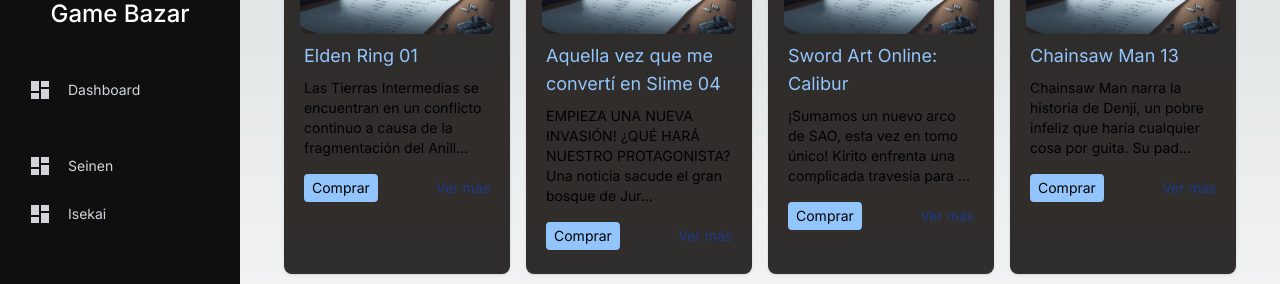
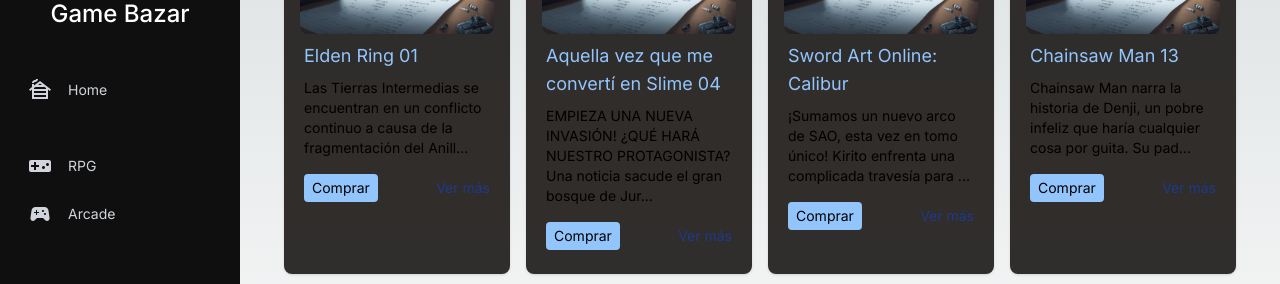
Before and after one commit to leandrodrey/nextjs-course-coderhouse, a Next.js app: page / in a window 1280 px wide. Shown: the part 244-528 px from the top of the page. Built offline with nearby package versions, Linux system fonts and the light colour scheme.

Commit message:
Menu improvements, icons and Link component

```diff
--- a/app/components/ui/Menu.tsx
+++ b/app/components/ui/Menu.tsx
@@ -1,27 +1,27 @@
-// Menu.tsx
-import { FC } from "react";
-import DashboardIcon from '@mui/icons-material/Dashboard';
+import {FC} from "react";
 import Link from "next/link";
+import CabinIcon from '@mui/icons-material/Cabin';
+import VideogameAssetIcon from '@mui/icons-material/VideogameAsset';
+import SportsEsportsIcon from '@mui/icons-material/SportsEsports';
 
 interface MenuProps {
     open: boolean;
 }
 
-const Menu: FC<MenuProps> = ({ open }) => {
+const Menu: FC<MenuProps> = ({open}) => {
     const Menus = [
-        { title: "Dashboard", url:'/', icon: <DashboardIcon /> },
-        { title: "Seinen", url:'/category/1', icon: <DashboardIcon />, gap: true },
-        { title: "Isekai", url:'/category/2', icon: <DashboardIcon /> },
+        {title: "Home", url: '/', icon: <CabinIcon/>},
+        {title: "RPG", url: '/category/1', icon: <VideogameAssetIcon/>, gap: true},
+        {title: "Arcade", url: '/category/2', icon: <SportsEsportsIcon/>},
     ];
 
     return (
         <ul className="pt-6">
             {Menus.map((Menu, index) => (
-                <li
-                    key={index}
-                    className={`flex  rounded-md p-2 cursor-pointer hover:bg-light-white text-gray-300 text-sm items-center gap-x-4 ${Menu.gap ? "mt-9" : "mt-2"} ${index === 0 && "bg-light-white"} `}
+                <li key={index}
+                    className={`flex rounded-md p-2 cursor-pointer hover:bg-light-white text-gray-300 text-sm items-center gap-x-4 ${Menu.gap ? "mt-9" : "mt-2"} ${index === 0 && "bg-light-white"} `}
                 >
-                    {Menu.icon}
+                    <Link title={Menu.title} href={Menu.url}>{Menu.icon}</Link>
                     <span className={`${!open && "hidden"} origin-left duration-200 hover:text-blue-300`}>
                         <Link href={Menu.url}>{Menu.title}</Link>
                     </span>
```
